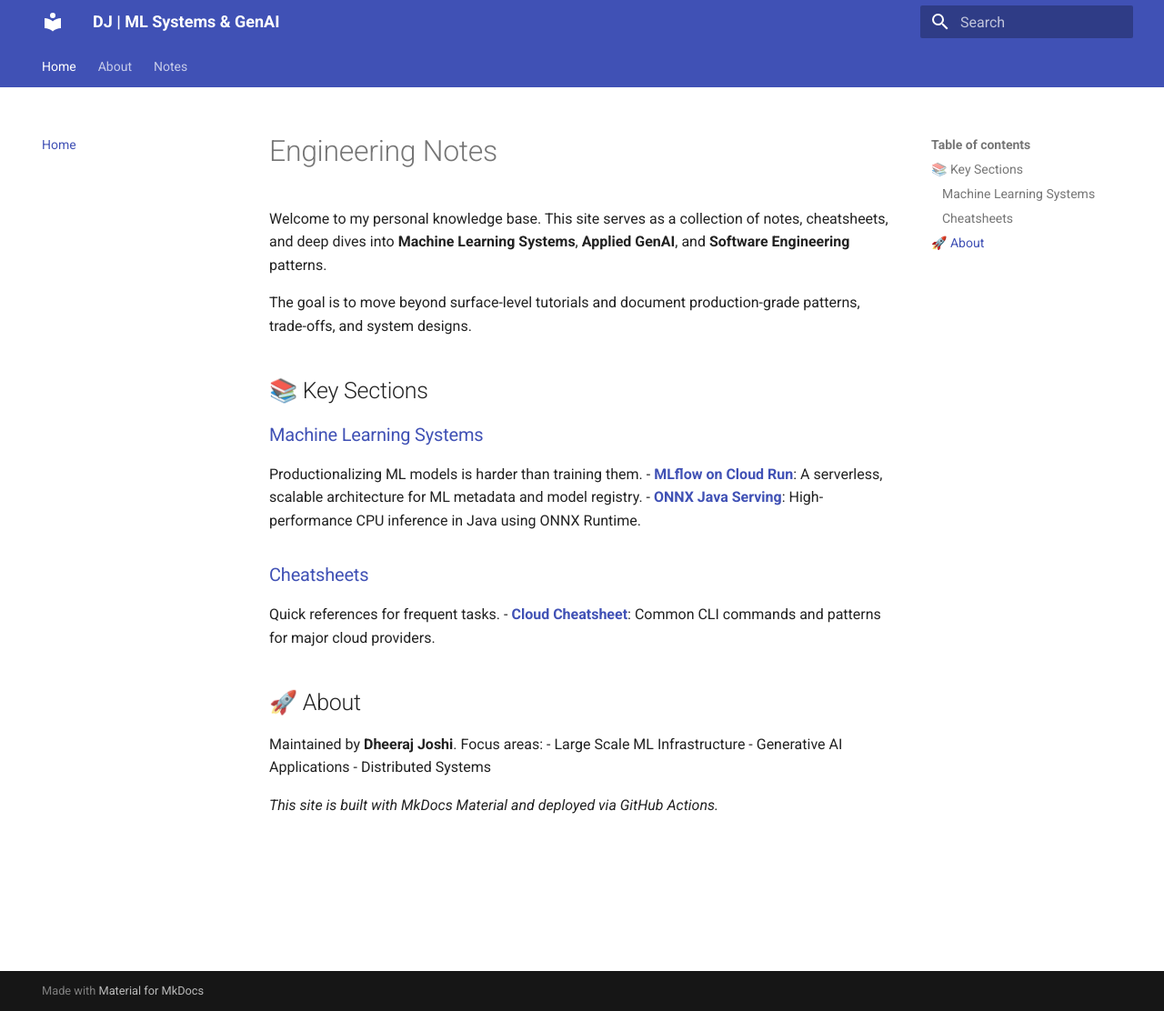
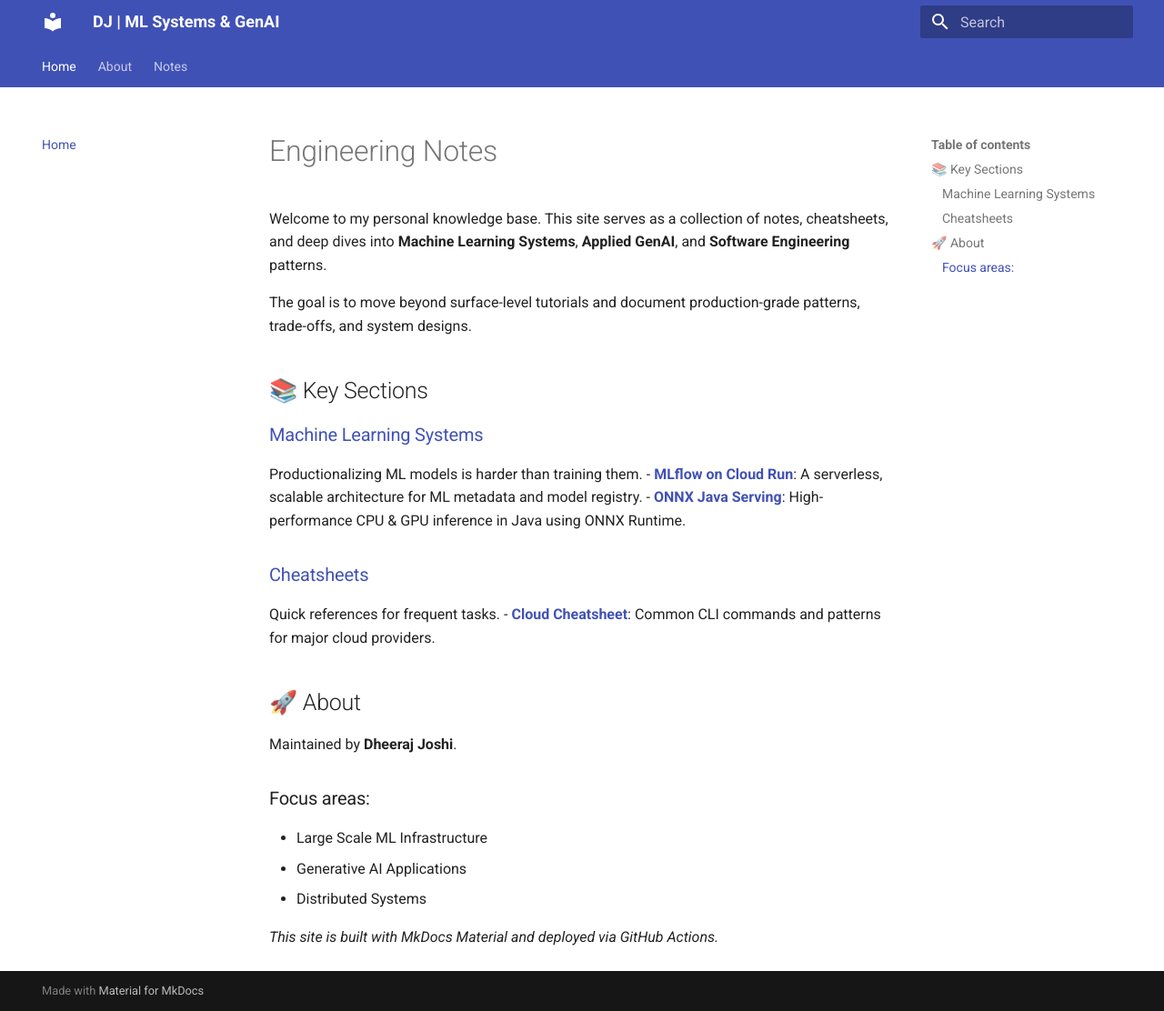
Before and after one commit to DJ92/interview-notes, an MkDocs documentation site: the page built from docs/index.md, in a window 1280 px wide and 1112 px high. Shown: the whole window at 91% size. Built offline with MkDocs 1.6.1 and Material for MkDocs 9.7.7, drawn with Linux system fonts in a browser that asks for light colours.

Commit message:
Update index.md to mention GPU features

```diff
--- a/docs/index.md
+++ b/docs/index.md
@@ -9,7 +9,7 @@ The goal is to move beyond surface-level tutorials and document production-grade
 ### [Machine Learning Systems](notes/mlflow-cloud-run.md)
 Productionalizing ML models is harder than training them.
 - **[MLflow on Cloud Run](notes/mlflow-cloud-run.md)**: A serverless, scalable architecture for ML metadata and model registry.
-- **[ONNX Java Serving](notes/onnx-java-serving.md)**: High-performance CPU inference in Java using ONNX Runtime.
+- **[ONNX Java Serving](notes/onnx-java-serving.md)**: High-performance CPU & GPU inference in Java using ONNX Runtime.
 
 ### [Cheatsheets](notes/cloud-cheatsheet.md)
 Quick references for frequent tasks.
@@ -17,7 +17,8 @@ Quick references for frequent tasks.
 
 ## 🚀 About
 Maintained by **Dheeraj Joshi**.
-Focus areas:
+
+### Focus areas:
 - Large Scale ML Infrastructure
 - Generative AI Applications
 - Distributed Systems
```
